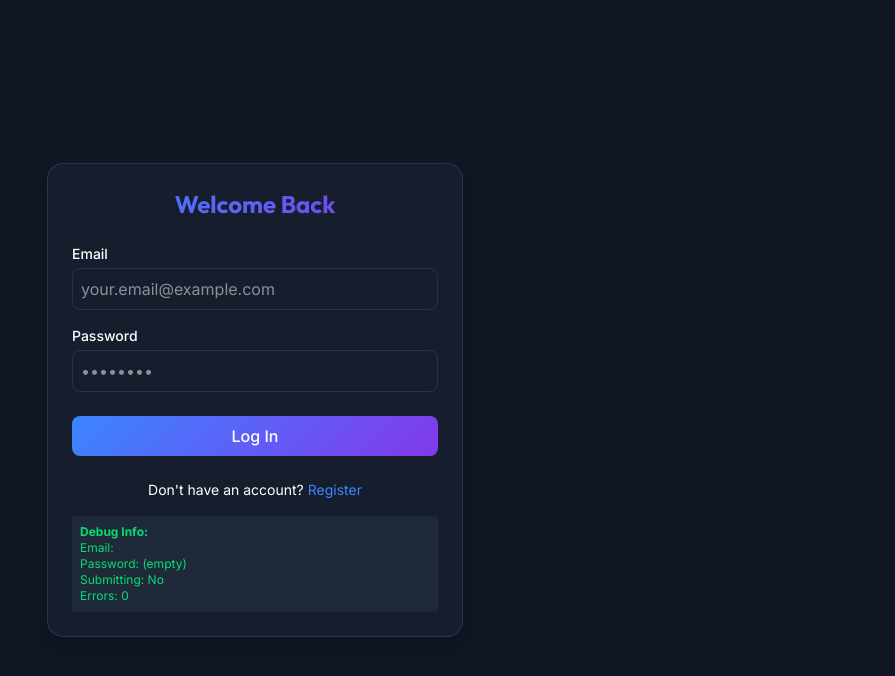
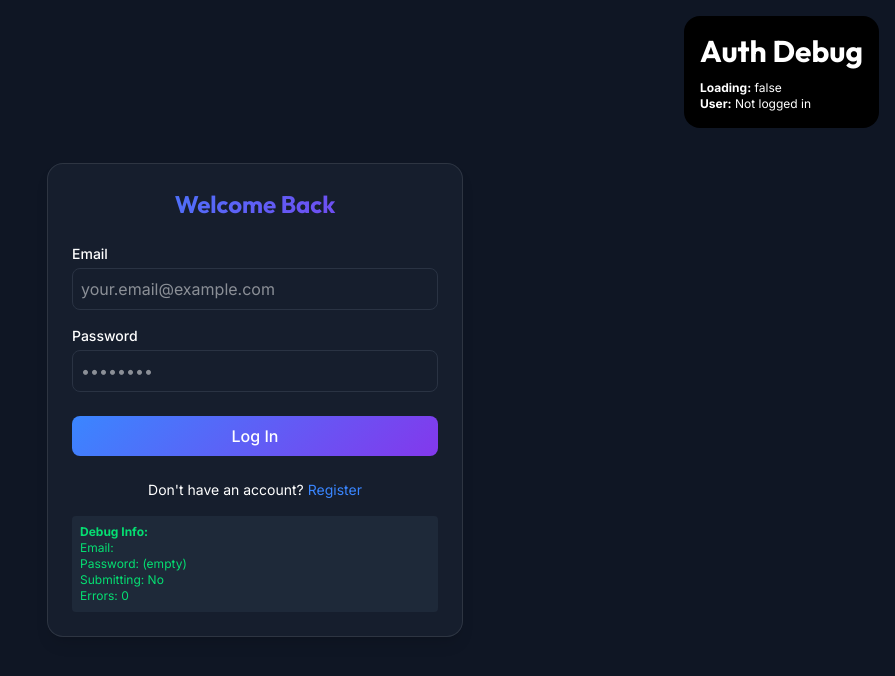
Before and after one commit to hezronokwach/soshi, a Next.js app: page /login in a window 1280 px wide. Shown: the top 676 px of the page, without its empty margins (385-1280 px from the left). Built offline with nearby package versions, Linux system fonts and the light colour scheme; no server answers.

Commit message:
chore: add debug code

```diff
--- a/src/app/login/page.js
+++ b/src/app/login/page.js
@@ -1,10 +1,12 @@
 "use client";
 
 import LoginForm from '@/components/auth/LoginForm';
+import AuthDebug from '@/components/AuthDebug';
 
 export default function LoginPage() {
   return (
     <div className="container mx-auto p-4 flex flex-col items-center justify-center min-h-[calc(100vh-200px)]">
+      <AuthDebug/>
       <div className="w-full max-w-md">
         <LoginForm />
       </div>
```
